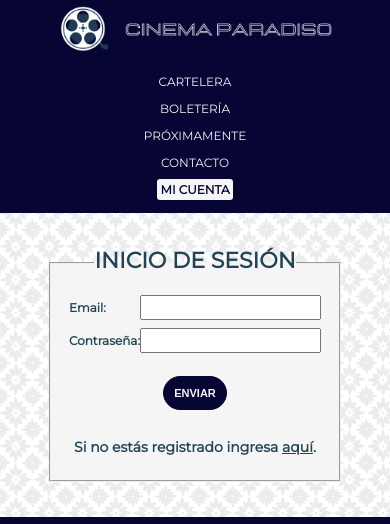
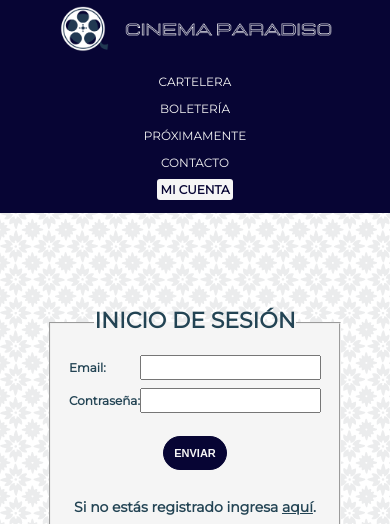
Before and after one commit to rocapelli/cinema_paradiso, a plain HTML site: page vistas/mi_cuenta.html in a window 390 px wide. Shown: the top 524 px of the page. Drawn offline with Linux system fonts and the light colour scheme.

Commit message:
Corrección altura página Mi Cuenta

```diff
--- a/css/estilos.css
+++ b/css/estilos.css
@@ -601,7 +601,7 @@ html{
         border-radius: 7rem;}
 
     .mainMiCuenta{
-        padding: 2.5rem 0.5rem;}
+        padding: 8.5rem 0.5rem;}
 
     .mainMiCuenta__form{
         padding: 1rem;}
```
